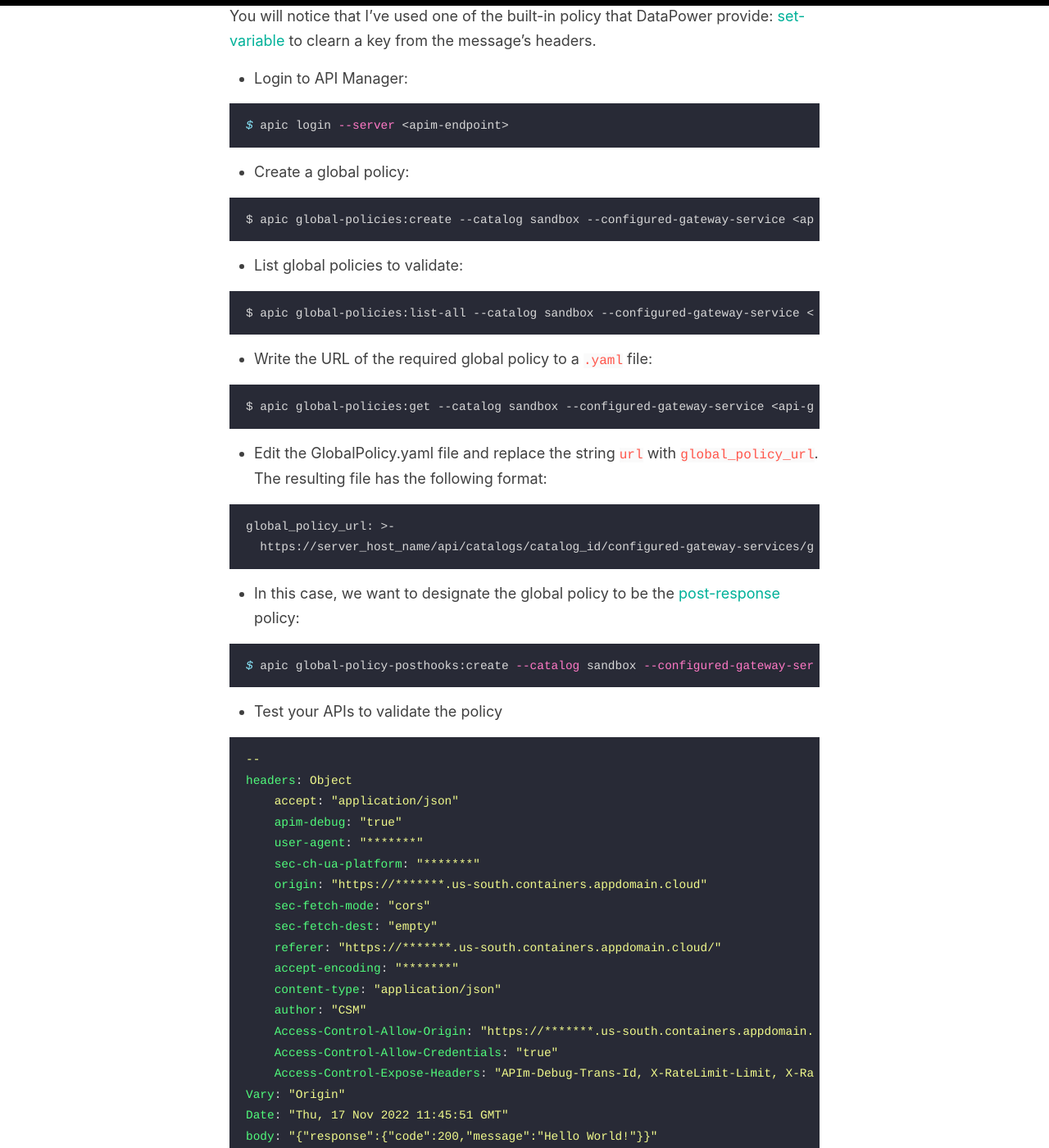
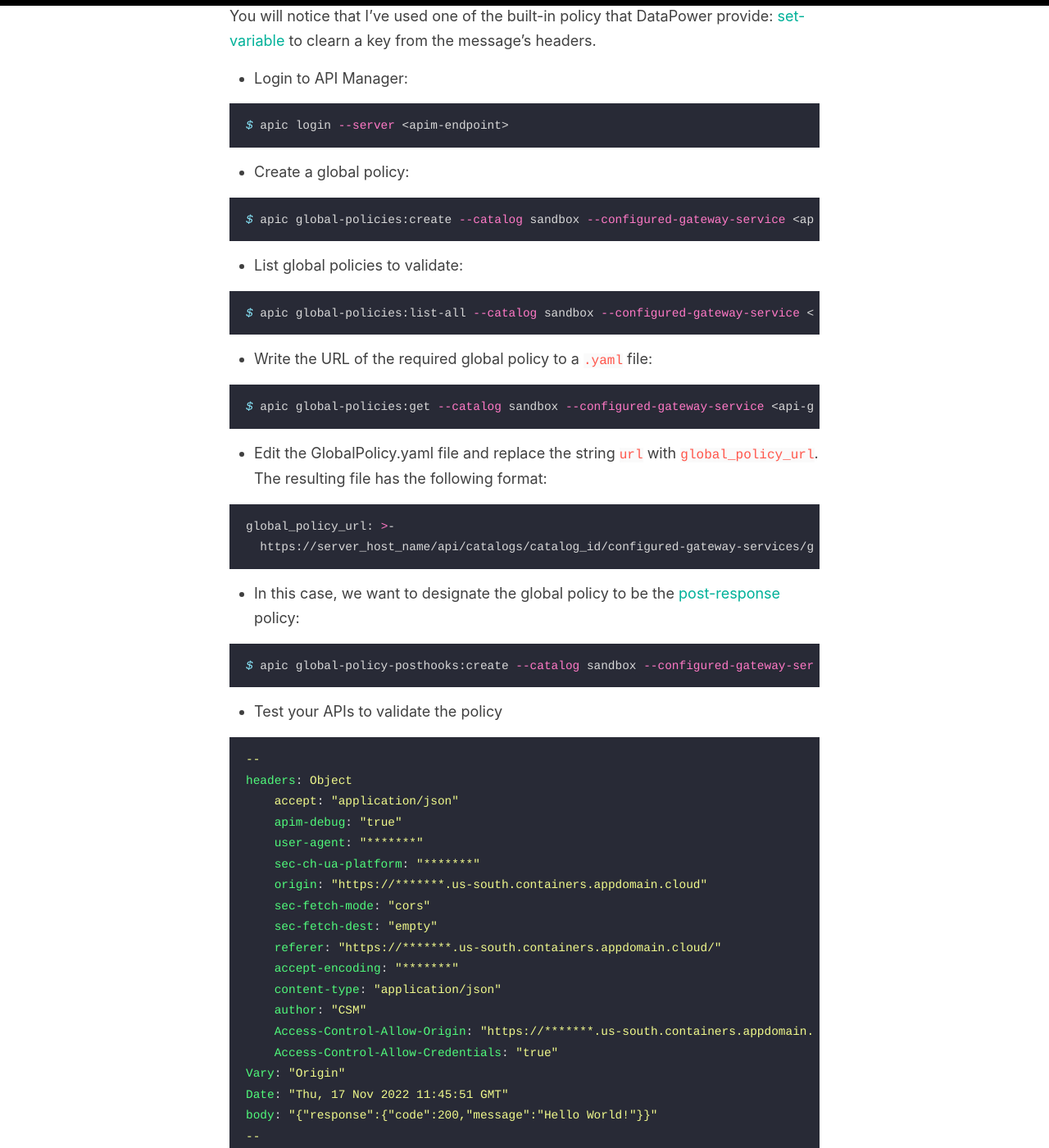
Before and after one commit to RashidAljohani/localhost, a Jekyll site: the page built from _posts/2022-11-17-customize-api-gateway-to-support-your-security-measures.md, in a window 1280 px wide and 1400 px high, scrolled down 1480 px. Shown: the whole window at 82% size. Built offline with Jekyll 4.4.1, drawn with Linux system fonts in a browser that asks for light colours; comment, search, counter and statistics services are not loaded.

Commit message:
fix typo

````diff
--- a/_posts/2022-11-17-customize-api-gateway-to-support-your-security-measures.md
+++ b/_posts/2022-11-17-customize-api-gateway-to-support-your-security-measures.md
@@ -45,25 +45,25 @@
 
 * Create a global policy:
 
-```
+```bash
 $ apic global-policies:create --catalog sandbox --configured-gateway-service <api-gateway-service-name> --org <porg-name> --server <apim-endpoint> --scope catalog remove-x-client-ip.yaml
 ```
 
 * List global policies to validate:
 
-```
+```bash
 $ apic global-policies:list-all --catalog sandbox --configured-gateway-service <api-gateway-service-name> --org <porg-name> --server <apim-endpoint> --scope catalog
 ```
 
 * Write the URL of the required global policy to a `.yaml` file:
 
-```
+```bash
 $ apic global-policies:get --catalog sandbox --configured-gateway-service <api-gateway-service-name> --org <porg-name>--server <apim-endpoint> --scope catalog remove-x-client-ip:1.0.0 --fields url
 ```
 
 * Edit the GlobalPolicy.yaml file and replace the string `url` with `global_policy_url`. The resulting file has the following format:
 
-```
+```bash
 global_policy_url: >-
   https://server_host_name/api/catalogs/catalog_id/configured-gateway-services/gateway_service_id/global-policies/policy_id
 ```
@@ -93,7 +93,6 @@
     author: "CSM"
     Access-Control-Allow-Origin: "https://*******.us-south.containers.appdomain.cloud"
     Access-Control-Allow-Credentials: "true"
-    Access-Control-Expose-Headers: "APIm-Debug-Trans-Id, X-RateLimit-Limit, X-RateLimit-Remaining, X-RateLimit-Reset, X-BurstLimit-Limit, X-BurstLimit-Remaining, X-CountLimit-Limit, X-CountLimit-Remaining, Retry-After, X-Global-Transaction-ID, Location, X-APIC-Debug-OAuth-Error, X-APIC-Debug-OAuth-Error-Desc"
 Vary: "Origin"
 Date: "Thu, 17 Nov 2022 11:45:51 GMT"
 body: "{"response":{"code":200,"message":"Hello World!"}}"
````
